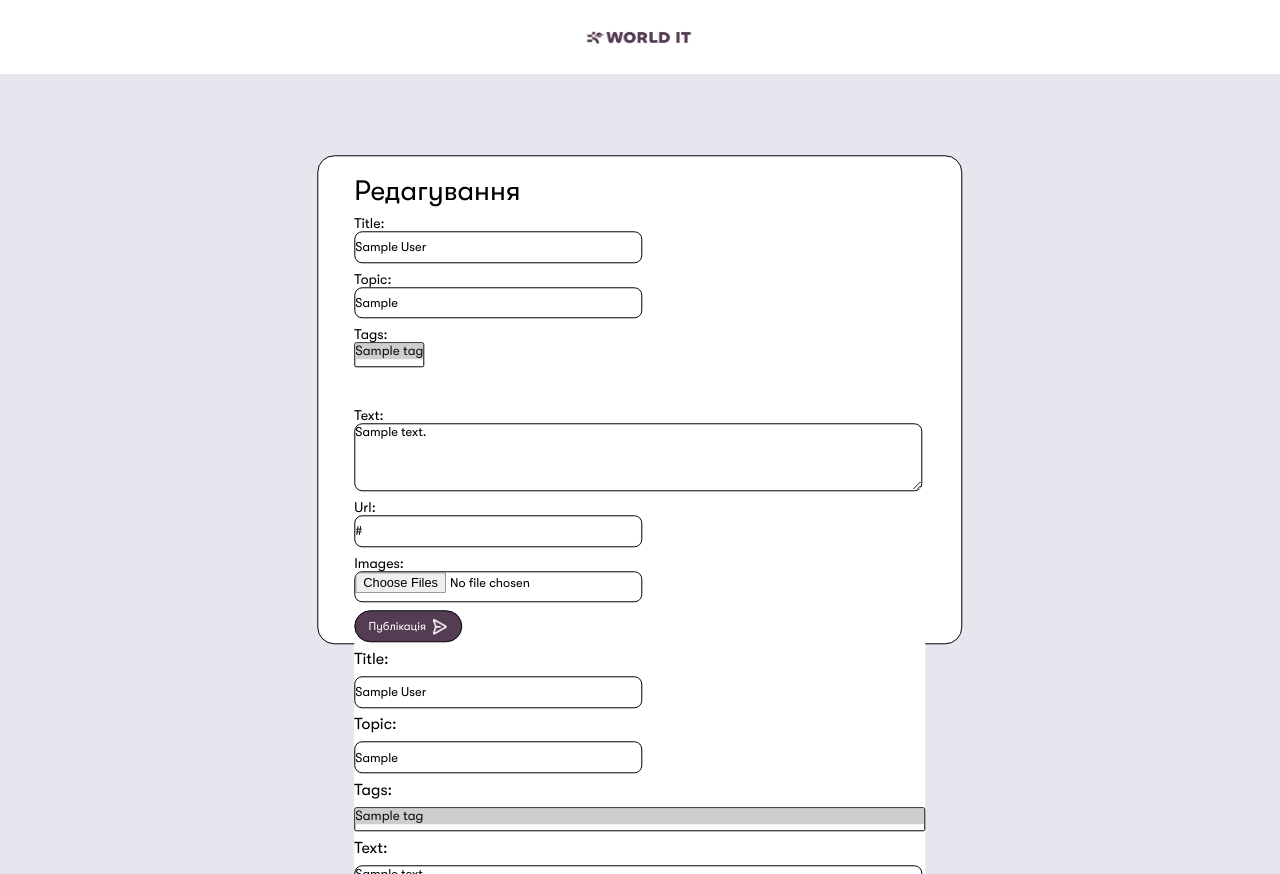
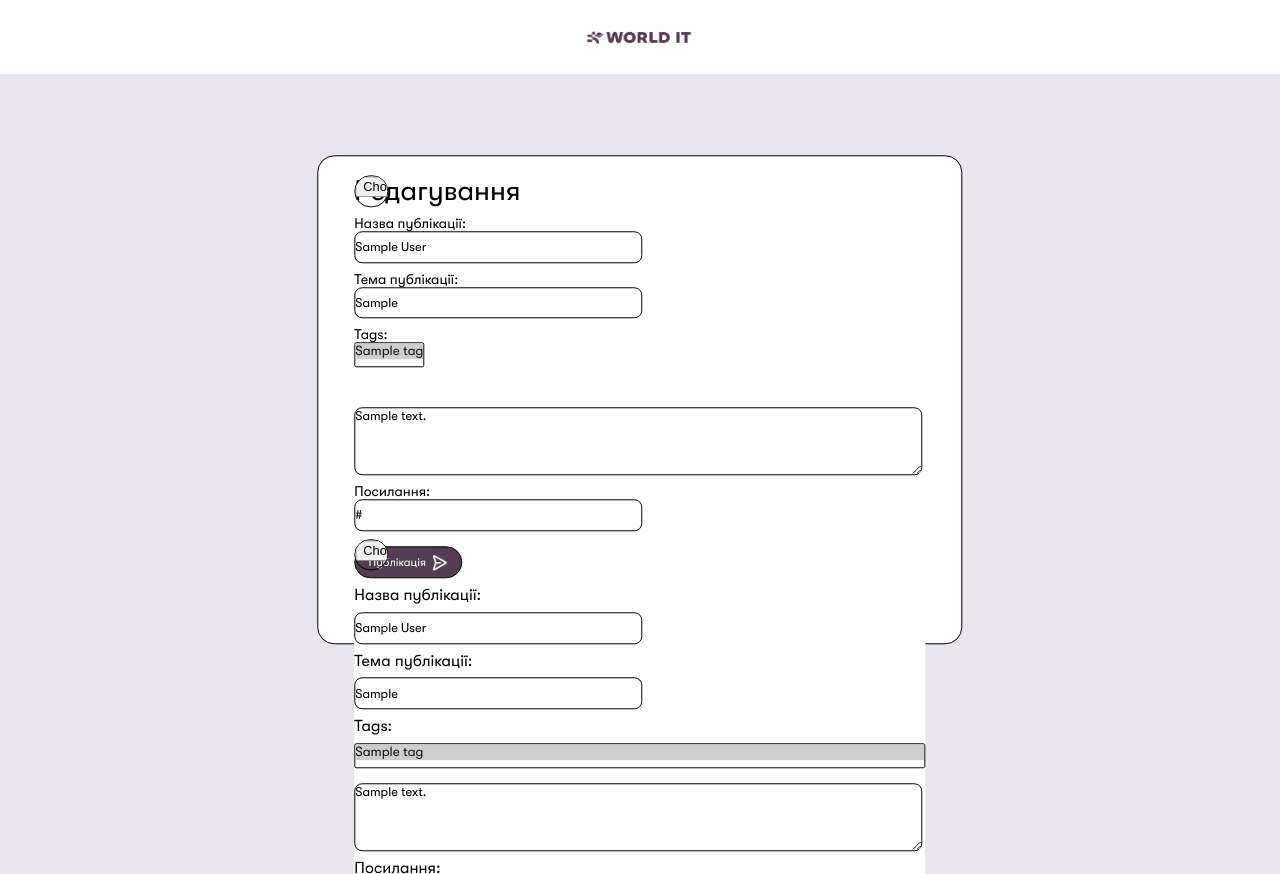
Before and after one commit to VashchenkoArtem/social_network, a Django app: page /post/edit/1 in a window 1280 px wide. Run offline with Django 5.2, Linux system fonts and the light colour scheme; tables that the repository leaves empty hold one stand-in row (values such as "Sample post").

Commit message:
Fixing bugs

```diff
--- a/social_network/main/forms.py
+++ b/social_network/main/forms.py
@@ -1,5 +1,5 @@
 from django import forms
-from .models import User_Post
+from .models import User_Post, Tag
 
 
 class MultipleFileInput(forms.ClearableFileInput):
@@ -23,11 +23,12 @@
     class Meta:
         model = User_Post
         fields = ["title", "topic", "tags", "text", "url"]
-    images = MultipleField(required = False,label = "", widget = MultipleFileInput(attrs = {""
-    "type": "file",
-    "name": "picture",
-    "id": "image-to-post-form",
-    "class": "image-to-post-form"
+
+    images = MultipleField(required=False, label="", widget=MultipleFileInput(attrs={
+        "name": "images",
+        "id": "image-to-post-form-images",
+        "class": "image-to-post-form",
+        "multiple": True
     }))
     url = forms.URLField(required = False, label = "Посилання", widget= forms.URLInput(
         {"placeholder": "Вкажіть посилання до публікації"}
@@ -42,12 +43,38 @@
 
         {"placeholder": "Напишіть текст публікації"}
     ))
-    tags = forms.MultipleChoiceField(required = False)
-
+    tags = forms.ModelMultipleChoiceField(
+        queryset=Tag.objects.all(),
+        widget=forms.CheckboxSelectMultiple,
+        required=False
+)
 
 
 class PostFormEdit(forms.ModelForm):
-    images = MultipleField(required = False)
-    url = forms.URLField(required = False)
     class Meta(PostForm.Meta):
         fields = ["title", "topic", "tags", "text", "url"]
+
+    images = MultipleField(required = False,label = "", widget = MultipleFileInput(attrs = {
+    "id": "image-to-post-form",
+    "class": "image-to-post-form",
+    "multiple": True
+    }))
+    url = forms.URLField(required = False, label = "Посилання", widget= forms.URLInput(
+        {"placeholder": "Вкажіть посилання до публікації"}
+    ))
+    title = forms.CharField(max_length= 255,label = "Назва публікації", widget= forms.TextInput(
+        {"placeholder": "Напишіть назву публікації"}
+    ))
+    topic = forms.CharField(max_length= 255, required = False,label = "Тема публікації", widget= forms.TextInput(
+        {"placeholder": "Напишіть тему публікації"}
+    ))
+    text = forms.CharField(label = "", widget= forms.Textarea(
+
+        {"placeholder": "Напишіть текст публікації"}
+    ))
+    # tags = forms.MultipleChoiceField(required = False)
+    # tags = forms.ModelMultipleChoiceField(
+    #     queryset=Tag.objects.all(),
+    #     widget=forms.CheckboxSelectMultiple,
+    #     required=False
+    # )
--- a/social_network/main/static/css/style.css
+++ b/social_network/main/static/css/style.css
@@ -1,5 +1,8 @@
 *{
     scrollbar-width: none;
+}
+body{
+    overflow-y: hidden;
 }
 .body{
     padding-top: calc(0.5vw + 0.8vh);
@@ -804,25 +807,29 @@
     height: calc(8vw + 11vh);
     border-radius: calc(0.5vw + 0.7vh);
 }
-.all_tags{
+.tag-container{
+    border: 0px white;
     display: flex;
     width: calc(23.8vw + 33.6vh);
     flex-wrap: wrap;
     gap: calc(0.3vw + 0.5vh);
+
 }
-
-.tag-form{
+.tag-object{
+    width: min-content;
     padding: calc(0.2vw + 0.3vh);
-    background-color: #E9E5EE;
+    background-color: rgba(233, 229, 238, 1);
     border: 0px black solid;
     border-radius: calc(0.2vw + 0.3vh);
     gap: calc(0.3vw + 0.5vh);
     height:calc(0.9vw + 1.3vh);
-    color:#543C52;
+    color: rgba(84, 60, 82, 1);
     font-size: calc(0.4vw + 0.6vh);
     font-family: "GT Walsheim Pro";
+    background: #f0f0f0;
+    cursor: pointer;
 }
-.tag-form:hover{
+option:hover{
     background-color:#d3cbdd;
     cursor: pointer;
 }
@@ -836,3 +843,11 @@
     width: calc(0.7vw+1vh);
     height: calc(0.77vw+1vh);
 }
+
+.tag-object input {
+    display: none;
+}
+.tag-object:hover{
+    background-color: rgb(194, 192, 196);
+    color:rgb(101, 84, 100);
+}
--- a/social_network/main/templates/edit/edit_form.html
+++ b/social_network/main/templates/edit/edit_form.html
@@ -1,5 +1,5 @@
 {% extends 'base.html' %}
-<!-- {% load static %}
+{% load static %}
 
 {% block content %}
 
@@ -56,4 +56,4 @@
 
 </div>
 
-{% endblock %} -->
+{% endblock %}
--- a/social_network/publications/templates/my_publications/index.html
+++ b/social_network/publications/templates/my_publications/index.html
@@ -274,8 +274,6 @@
                                 <div class = "dots dots-post">
                                     <img class = "dot" src="{% static 'images/icons/Dots.png'%}" alt="">
 
-
-
                                 </div>
 
                                 </div>
```
Also changed, not shown: social_network/main/static/js/script.js (+5 -3 lines), social_network/main/templates/main/index.html (+17 -14 lines), social_network/registration/forms.py (+6 -9 lines).
